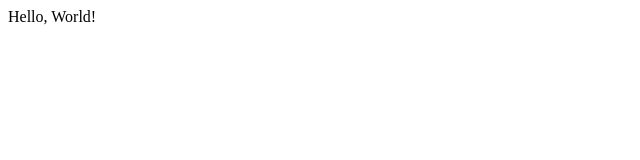
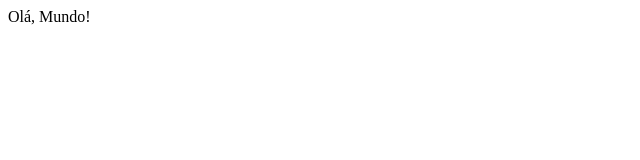
Before and after one commit to renandev-cmd/primeiro-git, a plain HTML site: page index.html in a window 1280 px wide. Shown: the full height of the page, 0-640 px from the left. Drawn offline with Linux system fonts and the light colour scheme.

Commit message:
Modificação do Index

```diff
--- a/index.html
+++ b/index.html
@@ -6,6 +6,6 @@
     <title>Document</title>
 </head>
 <body>
-    Hello, World!
+    Olá, Mundo!
 </body>
 </html>
```
